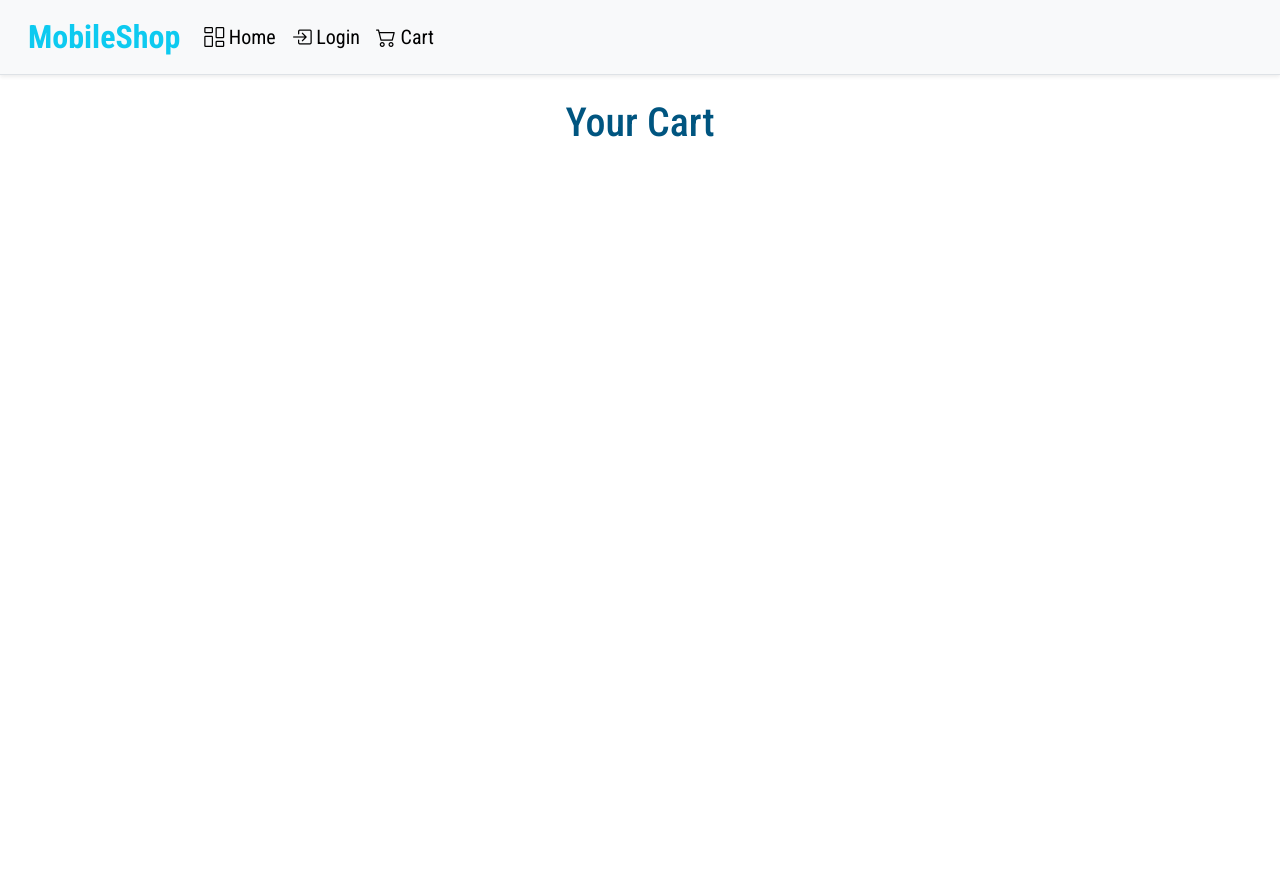
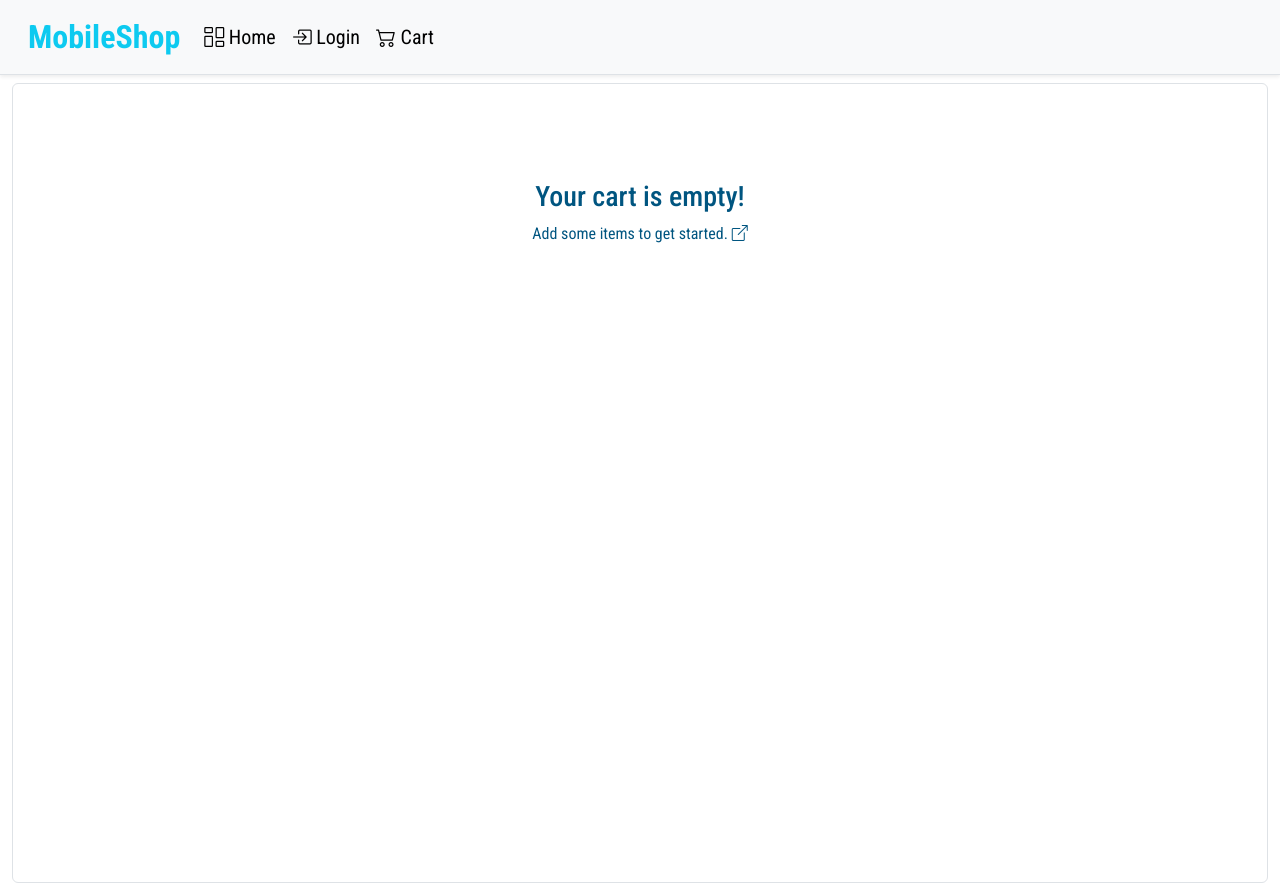
Before and after one commit to NeginSal/Online-Mobile-Shop, a Vue app: page /cart in a window 1280 px wide. Before the commit the page ends 800 px from the top, so only its background shows below. Built offline with nearby package versions, Linux system fonts and the light colour scheme.

Commit message:
feat:added @blur for product form & text for cart

```diff
--- a/src/components/Cart.vue
+++ b/src/components/Cart.vue
@@ -1,12 +1,21 @@
 <template>
-  <div>
-    <h1 class="my-4 text-center title-text">Your Cart</h1>
+  <div class="border rounded p-5 my-2 vh-100">
     <div v-if="store.loading" class="d-flex justify-content-center align-items-center mt-5">
       <div class="spinner-border text-info" role="status" style="width: 10rem; height: 10rem;">
         <span class="visually-hidden">Loading...</span>
       </div>
     </div>
-    <div v-else class="row g-3">
+    <div v-else-if="store.cart.length === 0" class="text-center mt-5">
+      <router-link to="/">
+        <h3 class="title-text">Your cart is empty!</h3>
+        <p class="title-text">
+          Add some items to get started.
+          <i class="bi bi-box-arrow-up-right"></i>
+        </p>
+      </router-link>
+    </div>
+    <div v-else class="row g-3 p-3">
+      <h1 class="my-4 text-center title-text">Your Cart</h1>
       <div class="col-12 col-sm-6 col-md-4 col-lg-3" v-for="item in store.cart" :key="item.id">
         <div class="card shadow-sm rounded border border-1 p-3 text-center">
           <img src="../assets/phone.jpg" class="card-img-top border rounded-3" alt="..." style="height: 150px;">
--- a/src/components/ProductForm.vue
+++ b/src/components/ProductForm.vue
@@ -3,14 +3,16 @@
     <h3 class="my-5 text-center title-text">Create Product</h3>
     <div class="col-12 mb-3">
       <label for="titleInput" class="form-label">Title:</label>
-        <input v-model="title" :class="{ 'is-invalid': errors.title }" class="form-control" id="titleInput" />
+      <input v-model="title" :class="{ 'is-invalid': errors.title }" class="form-control" id="titleInput"
+        @blur="validateTitle" />
       <div v-if="errors.title" class="invalid-feedback">
         {{ errors.title }}
       </div>
     </div>
     <div class="col-12 mb-3">
       <label for="colorInput" class="form-label">Color:</label>
-        <input v-model="color" :class="{ 'is-invalid': errors.color }" class="form-control" id="colorInput" />
+      <input v-model="color" :class="{ 'is-invalid': errors.color }" class="form-control" id="colorInput"
+        @blur="validateColor" />
       <div v-if="errors.color" class="invalid-feedback">
         {{ errors.color }}
       </div>
@@ -26,7 +28,6 @@
     </div>
   </div>
 </template>
-
 <script>
 import { useStore } from "../stores/store";
 import { ref } from "vue";
@@ -38,32 +39,30 @@ export default {
     const color = ref("");
     const errors = ref({ title: null, color: null });
 
-    const validate = () => {
-      let isValid = true;
-
-      // Validate Title
+    const validateTitle = () => {
       if (!title.value) {
         errors.value.title = "Title is required.";
-        isValid = false;
       } else if (title.value.length < 3) {
         errors.value.title = "Title must be at least 3 characters.";
-        isValid = false;
       } else {
         errors.value.title = null;
       }
+    };
 
-      // Validate Color
+    const validateColor = () => {
       if (!color.value) {
         errors.value.color = "Color is required.";
-        isValid = false;
       } else if (color.value.length < 3) {
         errors.value.color = "Color must be at least 3 characters.";
-        isValid = false;
       } else {
         errors.value.color = null;
       }
+    };
 
-      return isValid;
+    const validate = () => {
+      validateTitle();
+      validateColor();
+      return !errors.value.title && !errors.value.color;
     };
 
     const addProduct = () => {
@@ -73,13 +72,12 @@ export default {
           title: title.value,
           color: color.value,
         });
-        // alert("Product added!");
         title.value = "";
         color.value = "";
       }
     };
 
-    return { title, color, errors, addProduct, store };
+    return { title, color, errors, validateTitle, validateColor, addProduct, store };
   },
 };
 </script>
```
Lines whose indentation alone changed are shown as unchanged.
